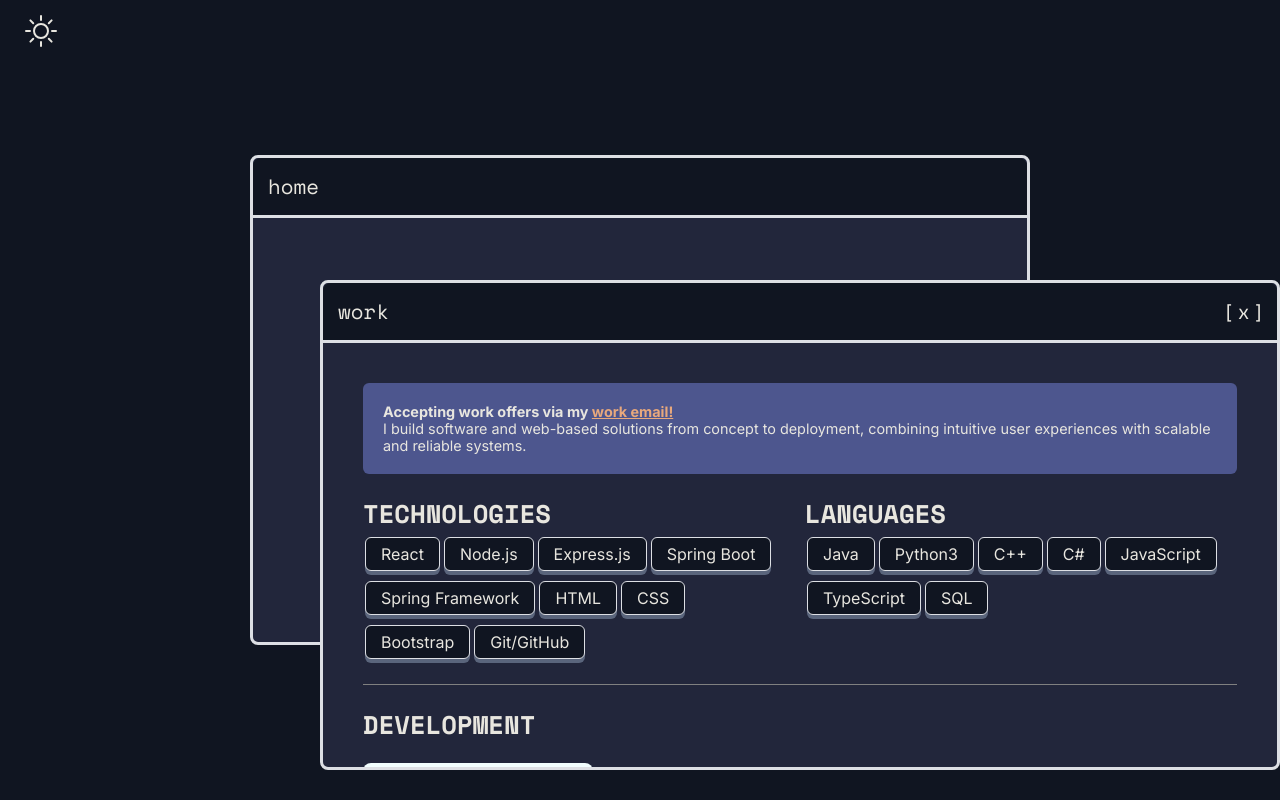
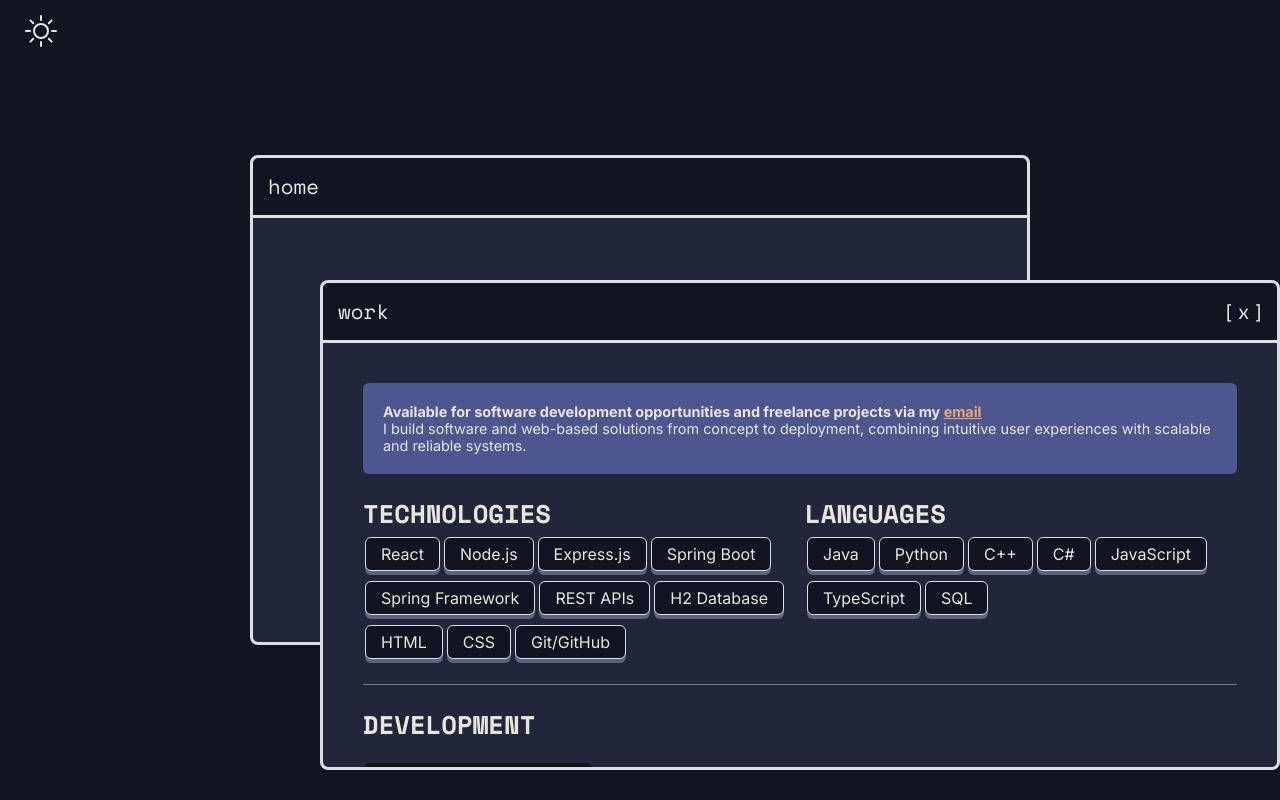
Before and after one commit to TapJc/briansida-portfolio, a React (Vite) app: page / in a window 1280 px wide. Both pictures are taken after a click on the button "Work". Built offline with nearby package versions, Linux system fonts and the light colour scheme.

Commit message:
Update Work component with new project details

```diff
--- a/src/components/panels/Work/Work.tsx
+++ b/src/components/panels/Work/Work.tsx
@@ -15,7 +15,7 @@ function Work({technologies, languages, projects}: WorkProps) {
   return (
     <div className={styles.work}>
       <div className={styles.headline}>
-        <p style={{fontWeight:"bold"}}>Accepting work offers via my <a className={styles.emailHighlight} href="mailto:brian209222@gmail.com">work email!</a></p>
+        <p style={{fontWeight:"bold"}}>Available for software development opportunities and freelance projects via my <a className={styles.emailHighlight} href="mailto:brian209222@gmail.com">email</a></p>
         <p>I build software and web-based solutions from concept to deployment, combining intuitive user experiences with scalable and reliable systems.</p>
       </div>
       <div className={styles.skillsGrid}>
--- a/src/data/projects.ts
+++ b/src/data/projects.ts
@@ -1,10 +1,21 @@
+import portfolio from "../assets/images/projects/portfolio.png";
 import ecommerceSite from "../assets/images/projects/ecommerce.png";
 import peoriaFresh from "../assets/images/projects/peoriaFresh.png";
 import healthScape from "../assets/images/projects/healthScape.png";
-import portfolio from "../assets/images/projects/portfolio.png";
+import timeToDie from "../assets/images/projects/timeToDie.png";
 
 // Static list of projects displayed in the Work panel
 export const projects = [
+    {
+    title: "Brian's Portfolio",
+    img: portfolio,
+    description: [
+    `A single-page personal portfolio built with React and TypeScript, featuring a windowed desktop interface with draggable,
+    stackable panels. Includes a light/dark theme toggle with localStorage persistence, dynamic z-index management,
+    and responsive boundary clamping to keep panels within the viewport.`
+    ],
+    link: "https://github.com/TapJc/briansida-portfolio"
+  },
   {
     title: "Ecommerce Site",
     img: ecommerceSite,
@@ -38,31 +49,37 @@ export const projects = [
     title: "HealthScape",
     img: healthScape,
     description: [
-    `HealthScape was a Unity-based game project developed by a team of five, where I helped build core gameplay systems
-    using C#. I implemented player controls, physics interactions, and collision detection to create a smooth and responsive experience.
-    I also developed AI behaviors for NPCs, along with gameplay features like health, inventory, and quest systems.
-    Throughout the project, I focused on testing and debugging to ensure stable performance and an engaging player experience.`
+    `Developed HealthScape, a Unity-based bullet hell game where players battle their unhealthy habits while
+    navigating a challenging five-floor labyrinth. Working within a team of five, I contributed through weekly
+    planning sessions to define goals, coordinate development efforts, and ensure project milestones were met.`,
+    `Using C# and the Unity Engine, I developed and debugged ranged and stationary enemy AI, implemented projectile
+    mechanics, and created the tutorial UI that guided players through the game's objectives and core systems.
+    `
     ],
     link: "https://kmann725.itch.io/healthscape"
   },
   {
-    title: "Brian's Portfolio",
-    img: portfolio,
+    title: "Time to Die",
+    img: timeToDie,
     description: [
-    `A single-page personal portfolio built with React and TypeScript, featuring a windowed desktop interface with draggable,
-    stackable panels. Includes a light/dark theme toggle with localStorage persistence, dynamic z-index management,
-    and responsive boundary clamping to keep panels within the viewport.`
+      `Developed Time to Die, a Unity prototype where players take on the role of Death and collect souls
+      through dice-based combat encounters. As part of a five-person team, I collaborated in weekly planning
+      sessions to define development goals and coordinate responsibilities.`,
+      `Using C# and the Unity Engine, I developed and debugged the player movement system and third-person
+      camera controls. I also designed and implemented the overworld and battle tutorial UIs to introduce players
+      to game objectives, movement, and combat mechanics, helping create an intuitive experience.
+      `
     ],
-    link: "https://github.com/TapJc/briansida-portfolio"
+    link: "https://jackson-l.itch.io/time-to-die"
   }
 ];
 
 // Static list of frameworks & technologies displayed in the experience section in Work panel
 export const technologies = [
-  "React", "Node.js", "Express.js", "Spring Boot", "Spring Framework", "HTML", "CSS", "Bootstrap", "Git/GitHub"
+  "React", "Node.js", "Express.js", "Spring Boot", "Spring Framework", "REST APIs", "H2 Database" ,"HTML", "CSS", "Git/GitHub"
 ];
 
 // Static list of languages displayed in the experience section in Work panel
 export const languages = [
-  "Java", "Python3", "C++", "C#", "JavaScript", "TypeScript", "SQL"
+  "Java", "Python", "C++", "C#", "JavaScript", "TypeScript", "SQL"
 ];
```
Also changed, not shown: src/assets/images/projects/timeToDie.png (added).
